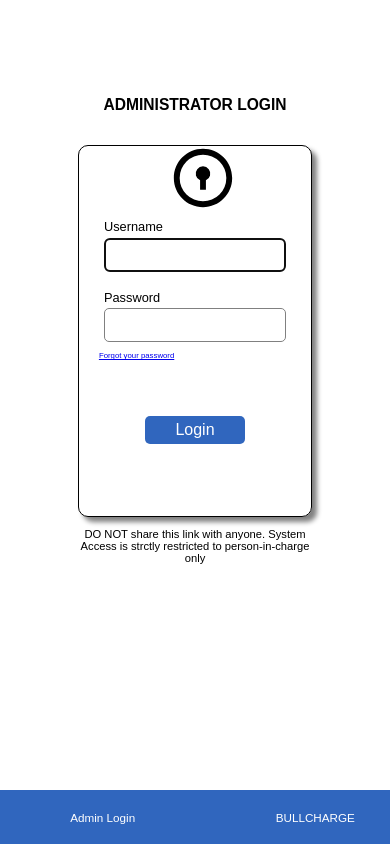
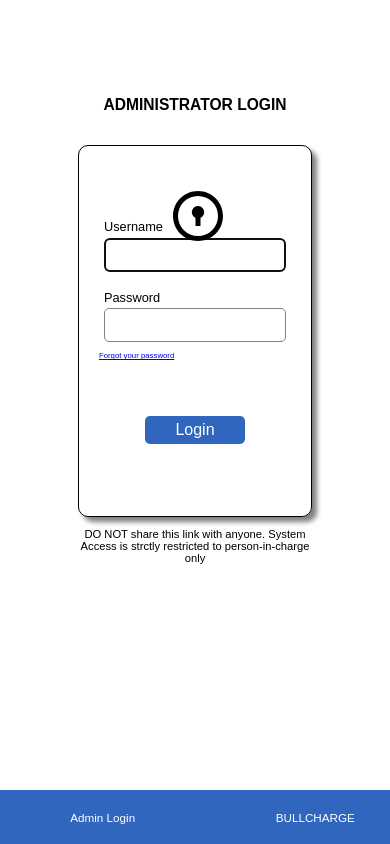
Before and after one commit to oshooo/bullcharge, a plain HTML site: page index.html in a window 390 px wide. Drawn offline with Linux system fonts and the light colour scheme.

Commit message:
Mobile View Adjustents

```diff
--- a/style.css
+++ b/style.css
@@ -103,10 +103,10 @@ footer *{
         align-items: center;
     }.lock_mobile{
         display: flex;
-        width: 70px;
-        height: 70px;
+        width: 60px;
+        height: 60px;
         position: absolute;
-        top: 17%;
+        top: 22%;
         left: 43%;
     }
 
```
